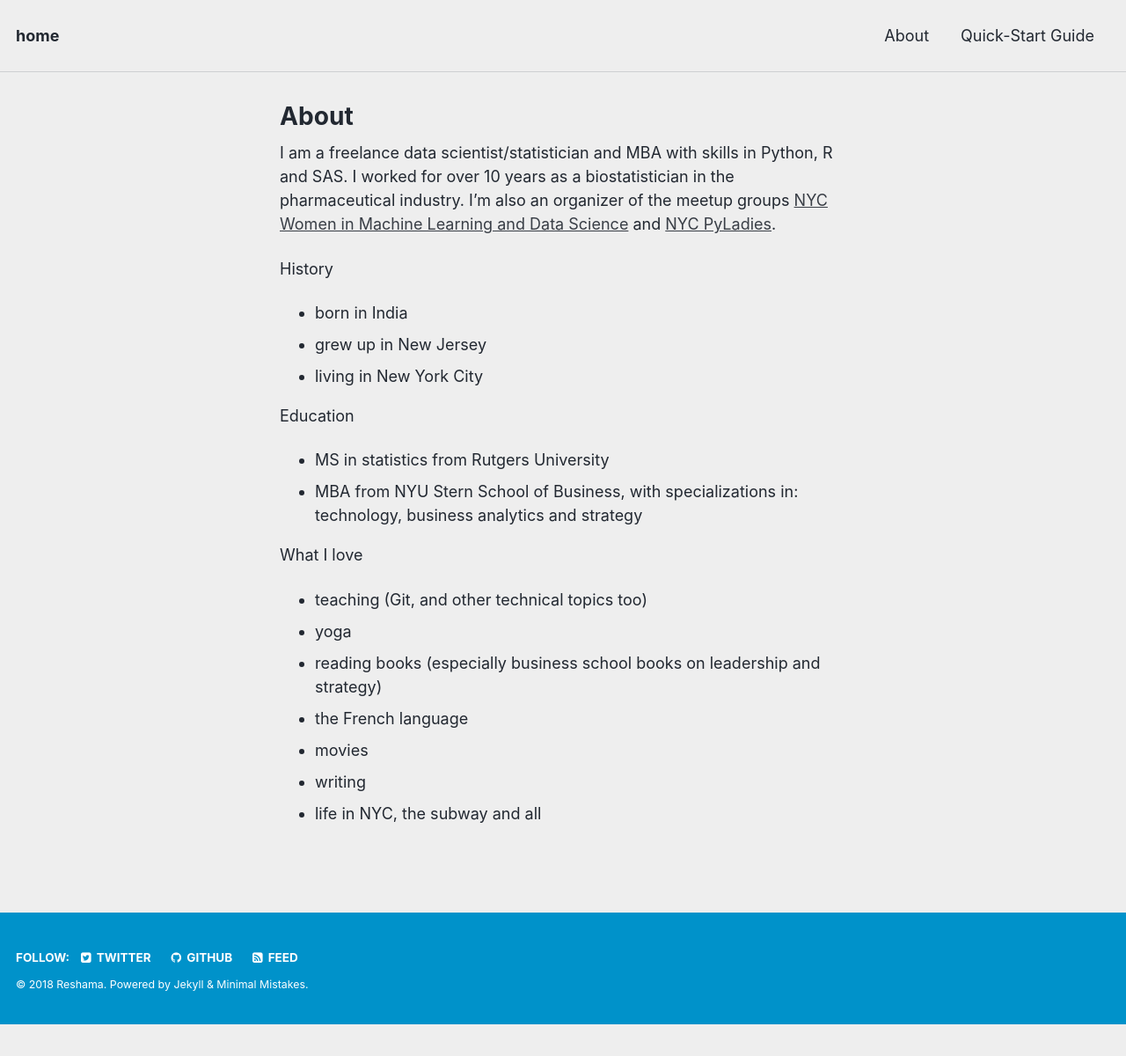
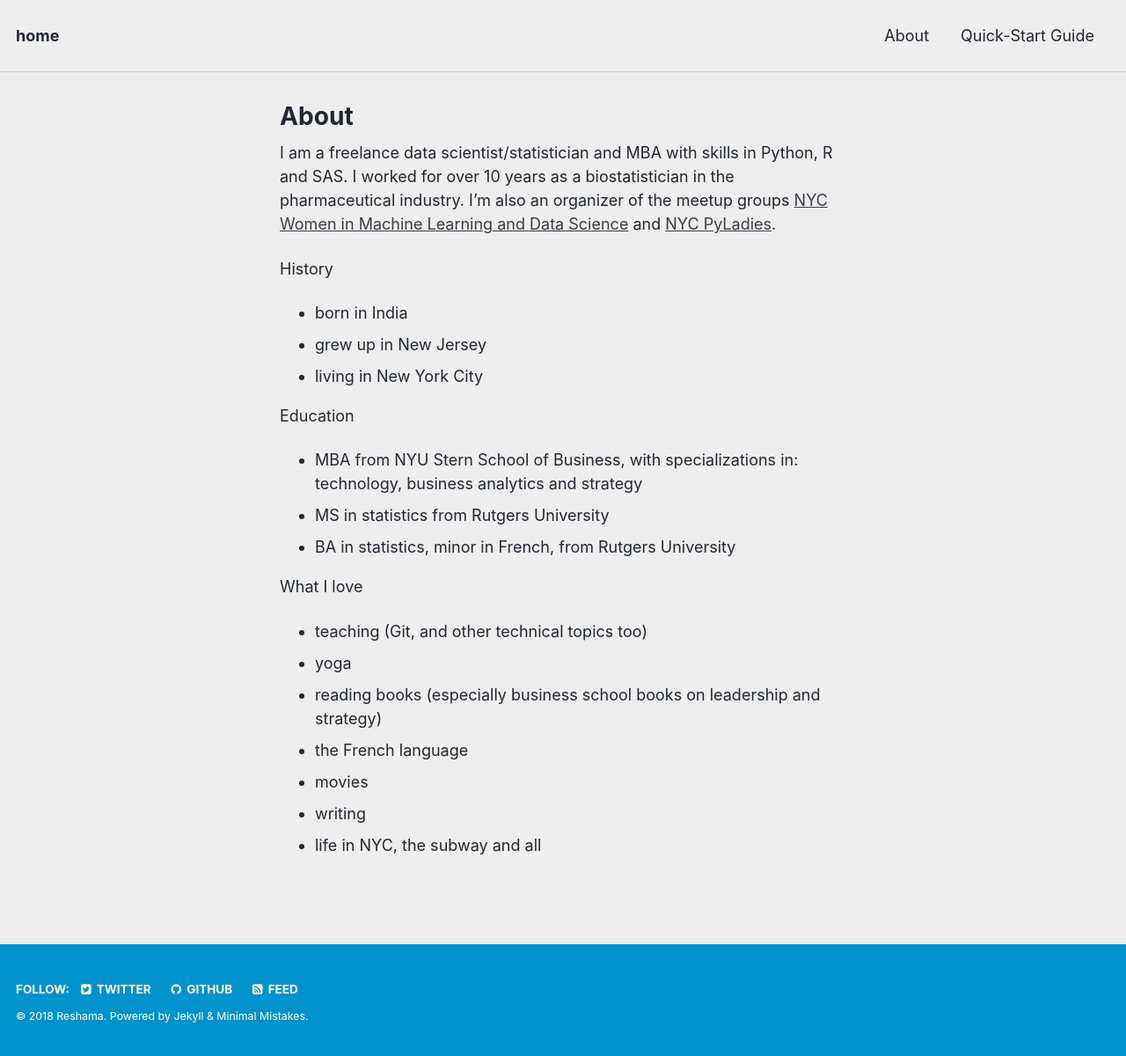
Before and after one commit to reshamas/reshamas.github.io, a Jekyll site: the page built from about/index.md, in a window 1280 px wide. Shown: the whole page at 88% size. Built offline with Jekyll 4.4.1, drawn with Linux system fonts in a browser that asks for light colours; before the commit the page ends 1164 px from its top, so only the background shows below that.

Commit message:
Update index.md

```diff
--- a/about/index.md
+++ b/about/index.md
@@ -13,8 +13,9 @@ History
 - living in New York City
 
 Education
+- MBA from NYU Stern School of Business, with specializations in: technology, business analytics and strategy
 - MS in statistics from Rutgers University
-- MBA from NYU Stern School of Business, with specializations in: technology, business analytics and strategy
+- BA in statistics, minor in French, from Rutgers University
 
 What I love
 - teaching (Git, and other technical topics too)
```
